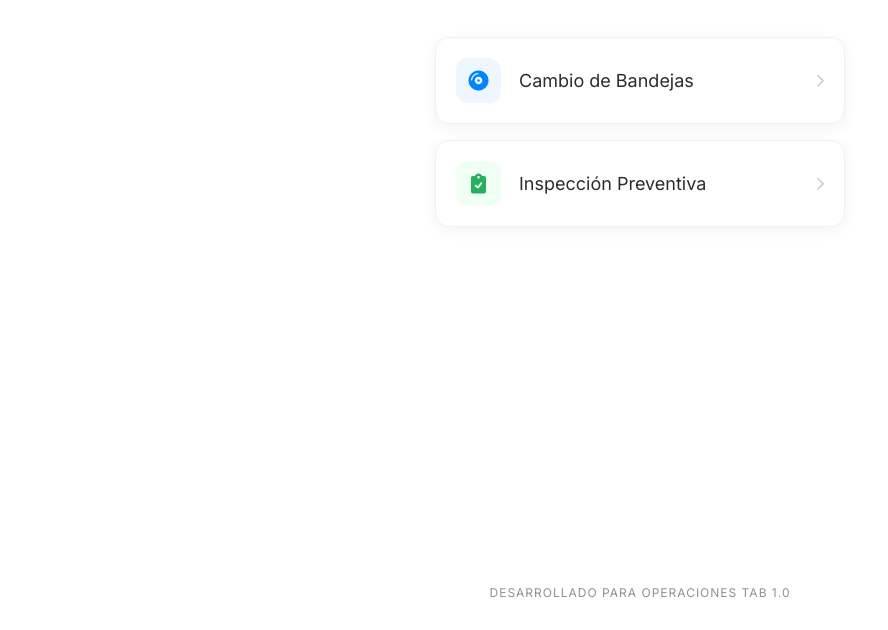
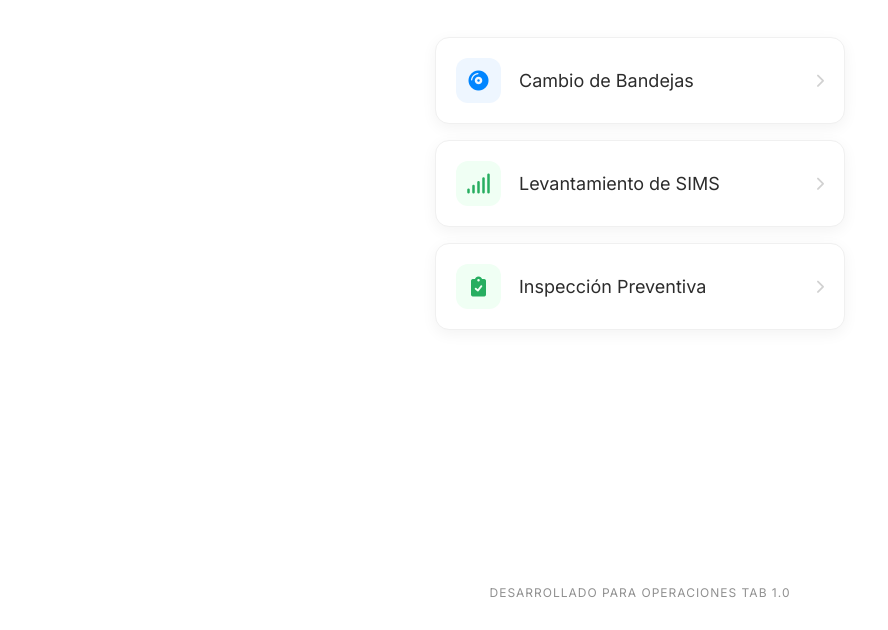
Before and after one commit to ghotab/control, a plain HTML site: page index.html in a window 1280 px wide. Shown: the part 170-800 px from the top of the page, without its empty margins (0-888 px from the left). Drawn offline with Linux system fonts and the light colour scheme.

Commit message:
Update index.html

```diff
--- a/index.html
+++ b/index.html
@@ -152,6 +152,14 @@
             <div class="arrow"><i class="fa-solid fa-chevron-right"></i></div>
         </a>
 
+        <a href="https://forms.office.com/r/WKJ0PTCPD3" target="_blank" class="task-card">
+            <div class="icon-container green-icon">
+                <i class="fa-solid fa-signal"></i>
+            </div>
+            <div class="task-text">Levantamiento de SIMS</div>
+            <div class="arrow"><i class="fa-solid fa-chevron-right"></i></div>
+        </a>
+
         <a href="https://forms.gle/CkFV8a6whcTuxxvx6" target="_blank" class="task-card">
             <div class="icon-container green-icon">
                 <i class="fa-solid fa-clipboard-check"></i>
```
